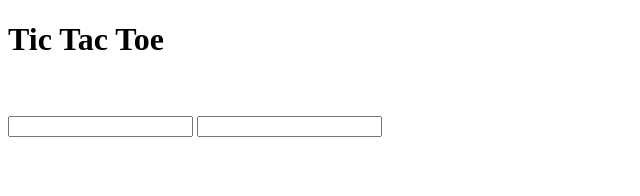
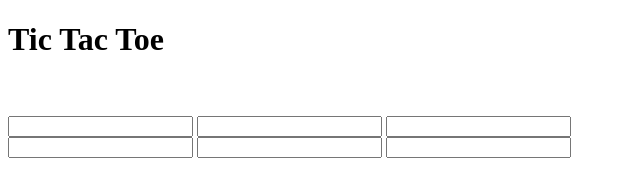
Before and after one commit to iamneo-production/abaeadeabbaeb304901008efdcbcabetwo, a website: page public/index.html in a window 1280 px wide. Shown: the whole page, without its empty margins (0-640 px from the left). Drawn offline with Linux system fonts and the light colour scheme.

Commit message:
Backup Commit

```diff
--- a/public/index.html
+++ b/public/index.html
@@ -16,9 +16,15 @@
     <br><br>
     <div class="box">
       <div class="row">
-      <input type="'text" id="btn1" class="'btn1" onclick="myfunc_3();myfunc();" readonly>
-      <input
+        <input type="text" id="b1" class="'btn" onclick="myfunc_3();myfunc();" readonly>
+        <input type="text" id="b2" class="btn" onclick='myfunc_4();myfunc();' readonly>
+        <input type="text" id="b3" class="btn" onclick="myfunc_5();myfunc();" readonly>
       </div>
+      <div class="row">
+        <input type="text" id="b4" class="btn" onclick="myfunc_6(); myfunc();" readonly>
+        <input type="text" id="b5" class="btn" onclick="myfunc_7();myfunc();" readonly>
+        <input type="text" id="b6" class="">
+
     </div>
   </div>
 </body>
```
